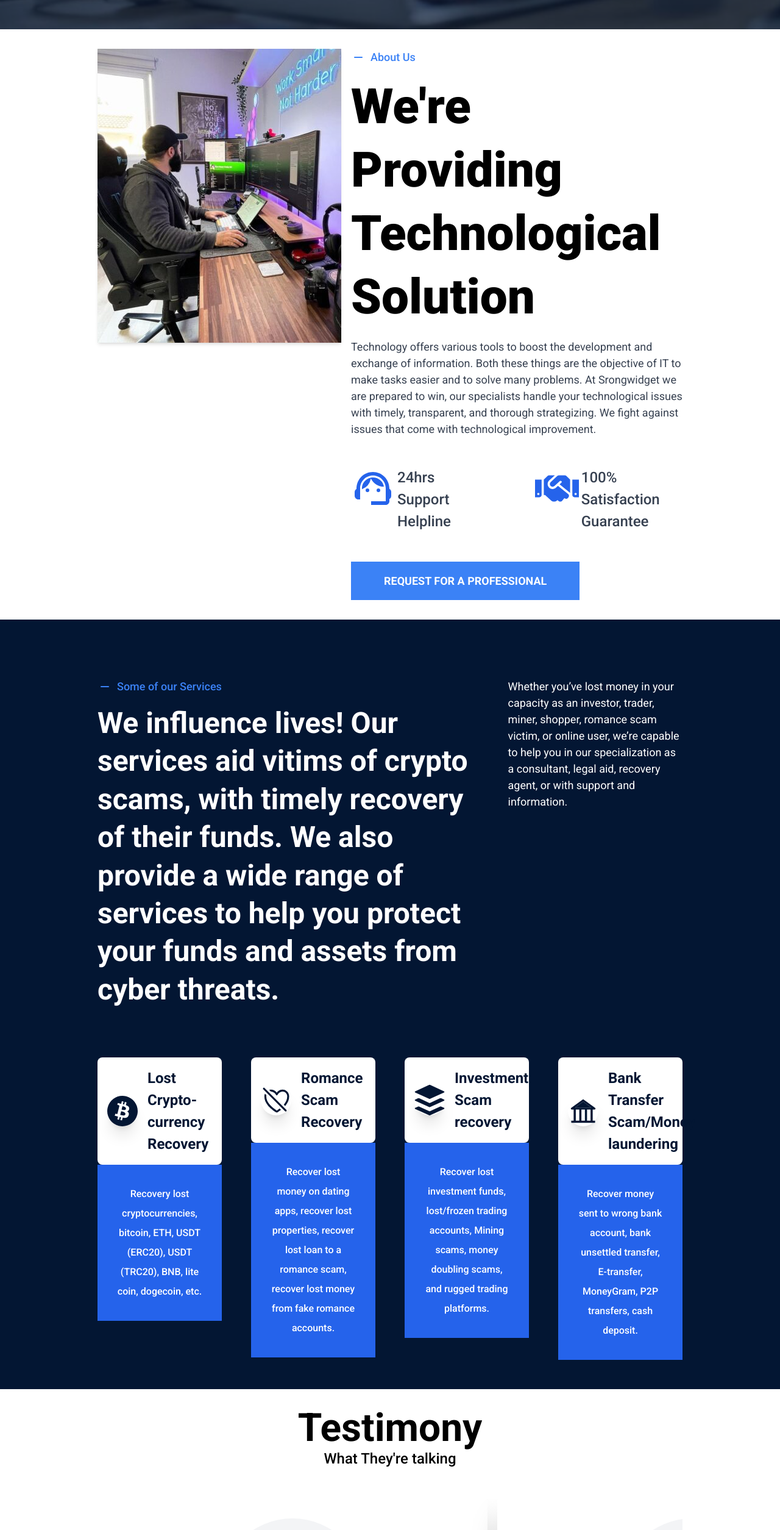
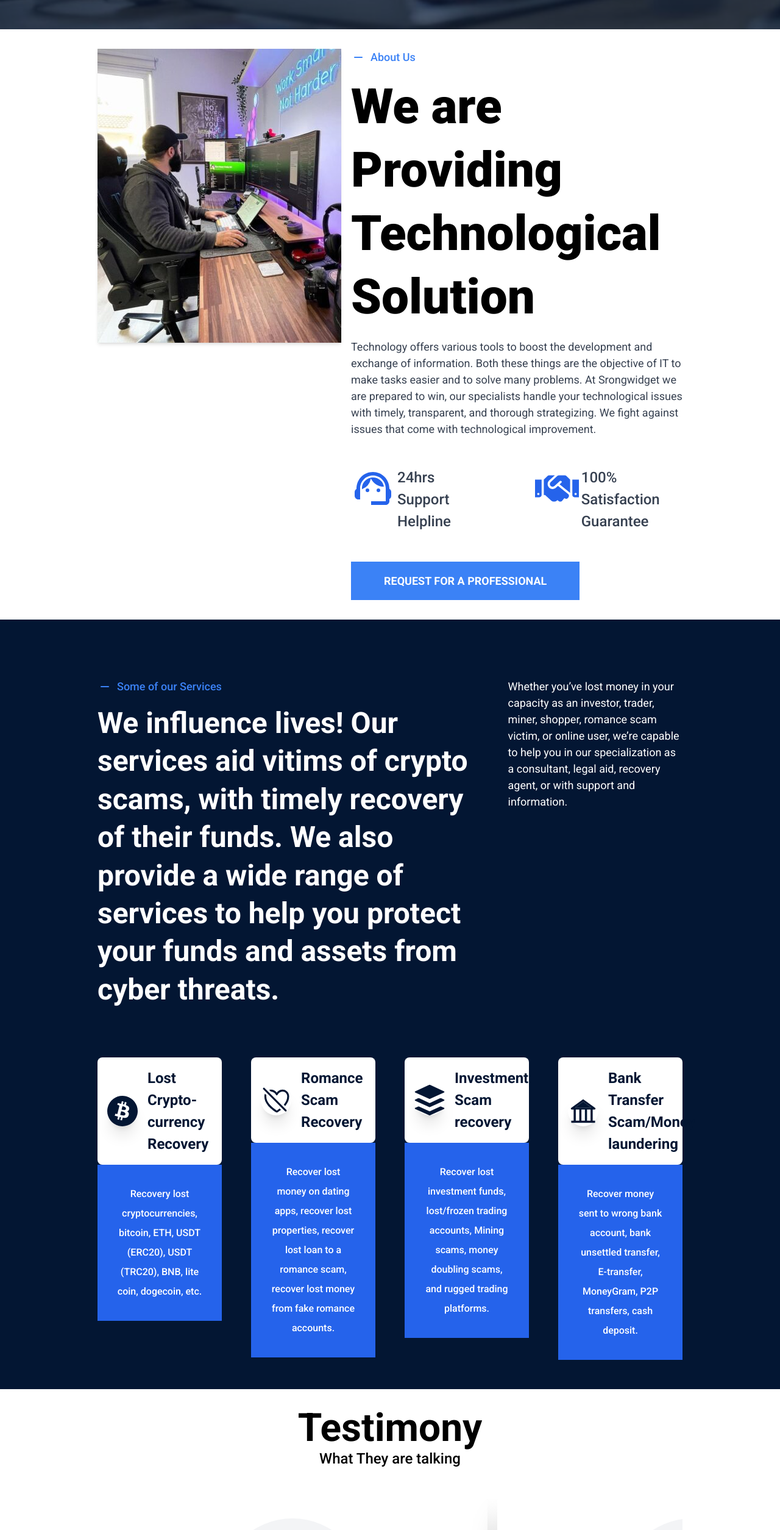
Before and after one commit to Japheth2020/zecrakstech, a Next.js app: page / in a window 1280 px wide. Shown: the part 820-3329 px from the top of the page at 61% size. Built offline with nearby package versions, Linux system fonts and the light colour scheme.

Commit message:
fixed_eslint bugs

```diff
--- a/components/Testimony.tsx
+++ b/components/Testimony.tsx
@@ -79,10 +79,10 @@ const Testimony = () => {
     <div className="lg:px-[10em] md:px-[6em] px-[1em] py-[2em]  ">
       <div className=" text-center ">
         <h1 className="font-[600] text-[4em] leading-[1em] ">Testimony</h1>
-        <p className="font-[500] text-[1.5em] ">What They're talking</p>
+        <p className="font-[500] text-[1.5em] ">What They are talking</p>
         <div className="mt-[3rem] flex  gap-4 overflow-scroll scrollbar-hide">
-          {data.map((props) => {
-            return <TestimonyCard props={props} />;
+          {data.map((props, index) => {
+            return <TestimonyCard key={index} props={props} />;
           })}
         </div>
       </div>
--- a/components/WhatWeDo.tsx
+++ b/components/WhatWeDo.tsx
@@ -38,7 +38,7 @@ const WhatWeDo = () => {
               className="font-[900] md:text-[5em] text-[3em] leading-[1.3em]"
               data-aos="fade-right"
             >
-              We're Providing Technological Solution
+              We are Providing Technological Solution
             </p>
               <p className="md:text-[18px] text-[16px] text-gray-700">
                 Technology offers various tools to boost the development and
```
